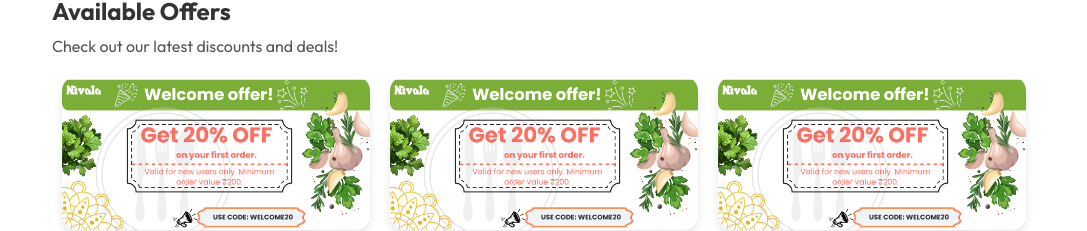
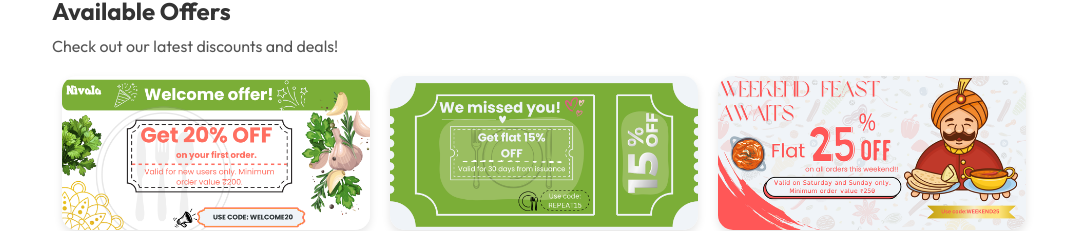
Before and after one commit to VishalRMahajan/Nivala-Food-Ordering-Website, a React (Vite) app in the folder Frontend/: page / in a window 1280 px wide. Shown: the part 721-952 px from the top of the page, without its empty margins (96-1183 px from the left). Built offline with nearby package versions, Linux system fonts and the light colour scheme; no server answers.

Commit message:
"Added Coupon2 and Coupon3 images to assets.js and updated Coupon component to use new images"

```diff
--- a/Frontend/src/assets/assets.js
+++ b/Frontend/src/assets/assets.js
@@ -22,6 +22,8 @@ import parcel_icon from "./parcel_icon.png";
 import VegIcon from "./VegIcon.png";
 import NonVegIcon from "./NonVegIcon.png";
 import Coupon1 from "./coupon.png"
+import Coupon2 from "./coupon2.png"
+import Coupon3 from "./coupon3.png"
 
 export const assets = {
   logo,
@@ -39,6 +41,8 @@ export const assets = {
   VegIcon,
   NonVegIcon,
   Coupon1,
+  Coupon2,
+  Coupon3
 };
 
 export const menu_list = [
--- a/Frontend/src/components/Coupon/Coupon.jsx
+++ b/Frontend/src/components/Coupon/Coupon.jsx
@@ -9,8 +9,8 @@ const Coupon = () => {
       <p className="Coupon-description">Check out our latest discounts and deals!</p>
       <div className="Coupon-grid">
         <img src={assets.Coupon1} alt="Coupon 1" />
-        <img src={assets.Coupon1} alt="Coupon 2" />
-        <img src={assets.Coupon1} alt="Coupon 3" />
+        <img src={assets.Coupon2} alt="Coupon 2" />
+        <img src={assets.Coupon3} alt="Coupon 3" />
       </div>
     </div>
   );
```
Also changed, not shown: Frontend/src/assets/coupon2.png (added), Frontend/src/assets/coupon3.png (added).
